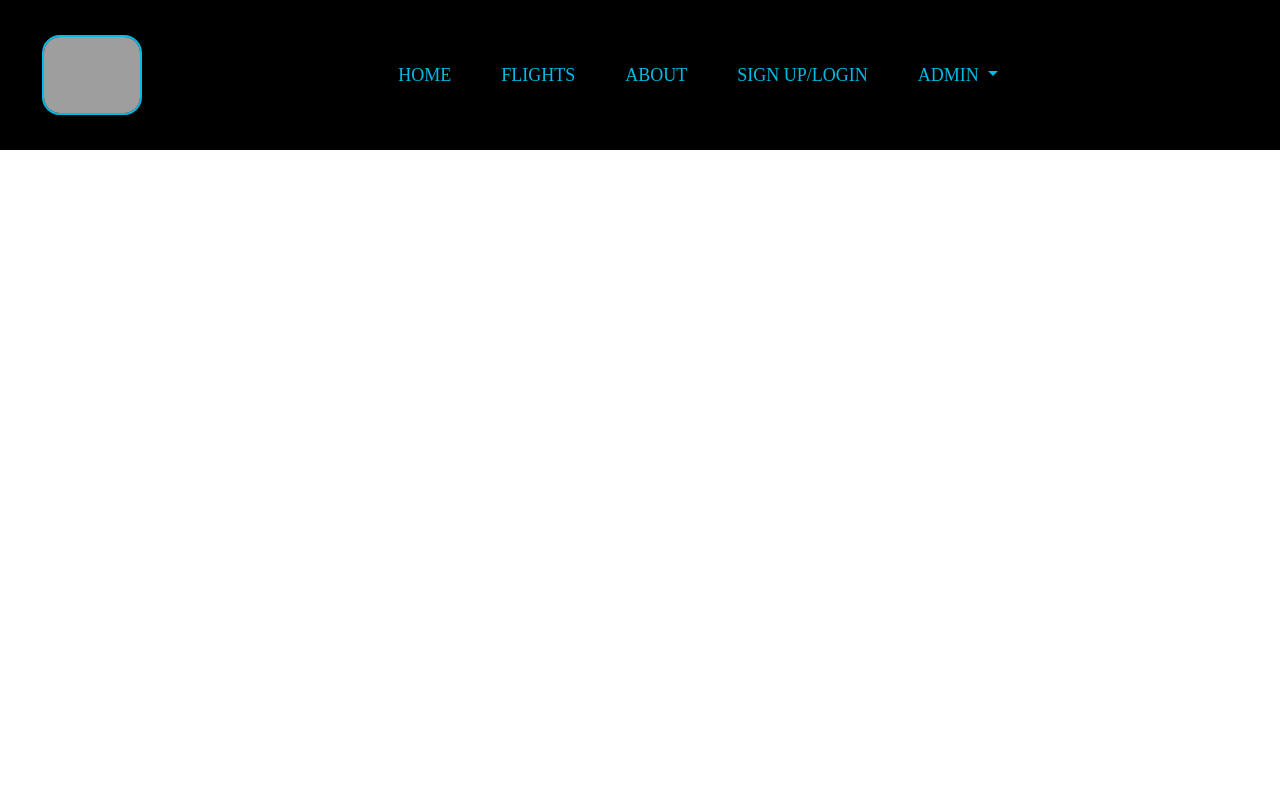
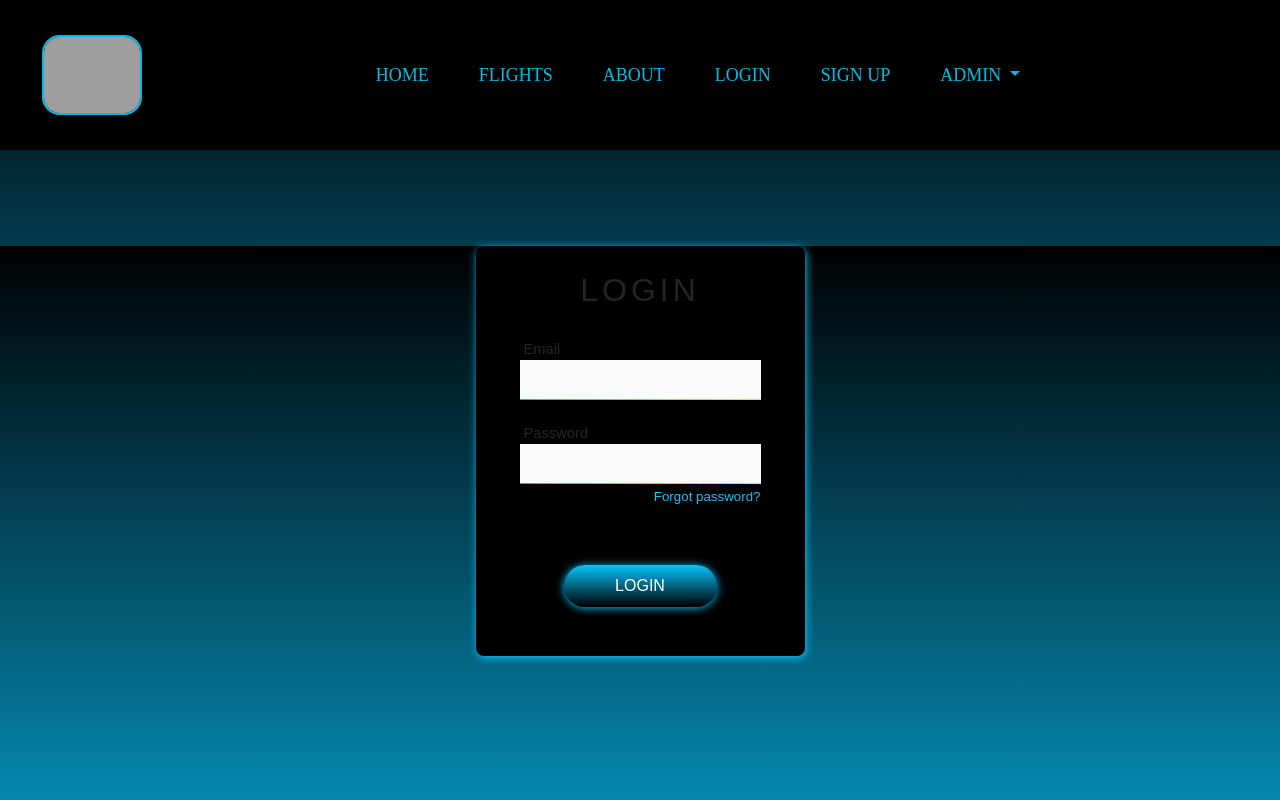
Before and after one commit to tauhashaik/Capstone, a Vue app: page /login in a window 1280 px wide. Shown: the top 800 px of the page. Built offline with nearby package versions, Linux system fonts and the light colour scheme; grey boxes are pictures that could not be loaded.

Commit message:
added login page

```diff
--- a/src/components/navbar.vue
+++ b/src/components/navbar.vue
@@ -22,7 +22,11 @@
         </li>
 
         <li class="nav-item">
-          <router-link id="navI" class="nav-link active" to="/signuplogin">SIGN UP/LOGIN</router-link>
+          <router-link id="navI" class="nav-link active" to="/login">LOGIN</router-link>
+        </li>
+
+        <li class="nav-item">
+          <router-link id="navI" class="nav-link active" to="/signup">SIGN UP</router-link>
         </li>
 
         <li class="nav-item dropdown">
--- a/src/router/index.js
+++ b/src/router/index.js
@@ -4,8 +4,8 @@ import AboutView from '../views/AboutView.vue'
 import HomeView from '../views/HomeView.vue'
 import FlightsAdminView from '../views/FlightsAdminView.vue'
 import UsersAdminView from '../views/UsersAdminView.vue'
-import SignupLoginView from '../views/SignupLoginView.vue'
-
+import LoginView from '../views/LoginView.vue'
+import SignUpView from '../views/SignUpView.vue'
 const routes = [
   {
     path: '/flights',
@@ -33,9 +33,14 @@ const routes = [
     component: UsersAdminView
   },
   {
-    path:'/signuplogin',
-    name:'signup/login',
-    component: SignupLoginView
+    path:'/login',
+    name:'login',
+    component: LoginView
+  },
+  {
+    path:'/signup',
+    name:'signup',
+    component: SignUpView
   }
 ]
 
--- /dev/null
+++ b/src/views/LoginView.vue
@@ -0,0 +1,125 @@
+<template>
+    <head>
+  <meta charset="utf-8" />
+  <meta http-equiv="X-UA-Compatible" content="IE=edge" />
+  <title>Card</title>
+  <meta name="viewport" content="width=device-width, initial-scale=1.0" />
+</head>
+
+<body>
+  <div id="card">
+    <div id="card-content">
+      <div id="card-title">
+        <h2>LOGIN</h2>
+        <div class="underline-title"></div>
+      </div>
+      <form method="post" class="form">
+        <label for="user-email" style="padding-top:13px">
+            &nbsp;Email
+          </label>
+        <input id="user-email" class="form-content" type="email" name="email" autocomplete="on" required />
+        <div class="form-border"></div>
+        <label for="user-password" style="padding-top:22px">&nbsp;Password
+          </label>
+        <input id="user-password" class="form-content" type="password" name="password" required />
+        <div class="form-border"></div>
+        <a href="#">
+          <legend id="forgot-pass">Forgot password?</legend>
+        </a>
+        <input id="submit-btn" type="submit" name="submit" value="LOGIN" />
+        <a href="#" id="signup">Don't have account yet?</a>
+      </form>
+    </div>
+  </div>
+</body>
+</template>
+<script>
+export default {
+
+}
+</script>
+<style>
+a {
+  text-decoration: none;
+}
+body {
+  background: -webkit-linear-gradient(bottom, rgb(8, 196, 253), black);
+  background-repeat: no-repeat;
+ height: 100vh;
+}
+label {
+  font-family: "Raleway", sans-serif;
+  font-size: 11pt;
+}
+#forgot-pass {
+  color: rgb(8, 196, 253);
+  font-family: "Raleway", sans-serif;
+  font-size: 10pt;
+  margin-top: 3px;
+  text-align: right;
+}
+#card {
+  background: black;
+  border-radius: 8px;
+  box-shadow: 1px 2px 8px rgb(8, 196, 253);
+  height: 410px;
+  margin: 6rem auto 8.1rem auto;
+  width: 329px;
+}
+#card-content {
+  padding: 12px 44px;
+}
+#card-title {
+  font-family: "Raleway Thin", sans-serif;
+  letter-spacing: 4px;
+  padding-bottom: 23px;
+  padding-top: 13px;
+  text-align: center;
+}
+#signup {
+  color: black;
+  font-family: "Raleway", sans-serif;
+  font-size: 10pt;
+  margin-top: 16px;
+  text-align: center;
+}
+#submit-btn {
+  background: -webkit-linear-gradient(rgb(8, 196, 253), black);
+  border: none;
+  border-radius: 21px;
+  box-shadow: 0px 1px 8px rgb(8, 196, 253);
+  cursor: pointer;
+  color: white;
+  font-family: "Raleway SemiBold", sans-serif;
+  height: 42.3px;
+  margin: 0 auto;
+  margin-top: 50px;
+  transition: 0.25s;
+  width: 153px;
+}
+#submit-btn:hover {
+  box-shadow: 0px 1px 18px rgb(8, 196, 253);
+}
+.form {
+  align-items: left;
+  display: flex;
+  flex-direction: column;
+}
+.form-border {
+  background: -webkit-linear-gradient(right, #a6f77b, #2ec06f);
+  height: 1px;
+  width: 100%;
+}
+.form-content {
+  background: #fbfbfb;
+  border: none;
+  outline: none;
+  padding-top: 14px;
+}
+.underline-title {
+  background: -webkit-linear-gradient(right, black, black);
+  height: 2px;
+  margin: -1.1rem auto 0 auto;
+  width: 89px;
+}
+</style>
--- a/src/views/SignupLoginView.vue
+++ b/src/views/SignUpView.vue
@@ -1,4 +1,4 @@
-<template>
+<template lang="">
     <div>
 
     </div>
@@ -8,6 +8,6 @@ export default {
 
 }
 </script>
-<style>
+<style lang="">
 
 </style>
```
